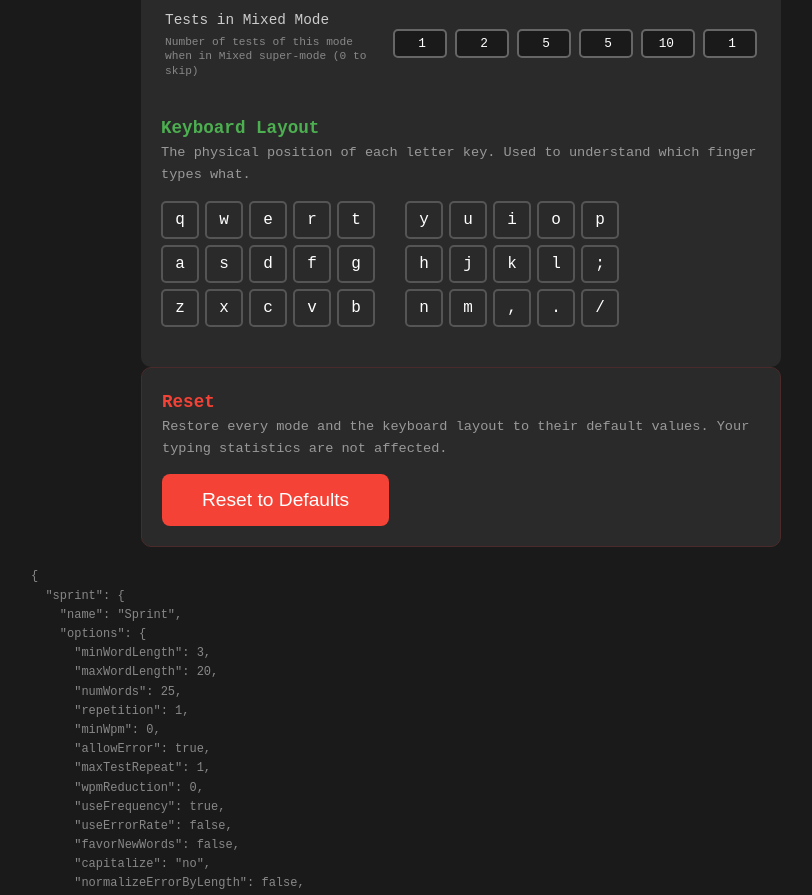
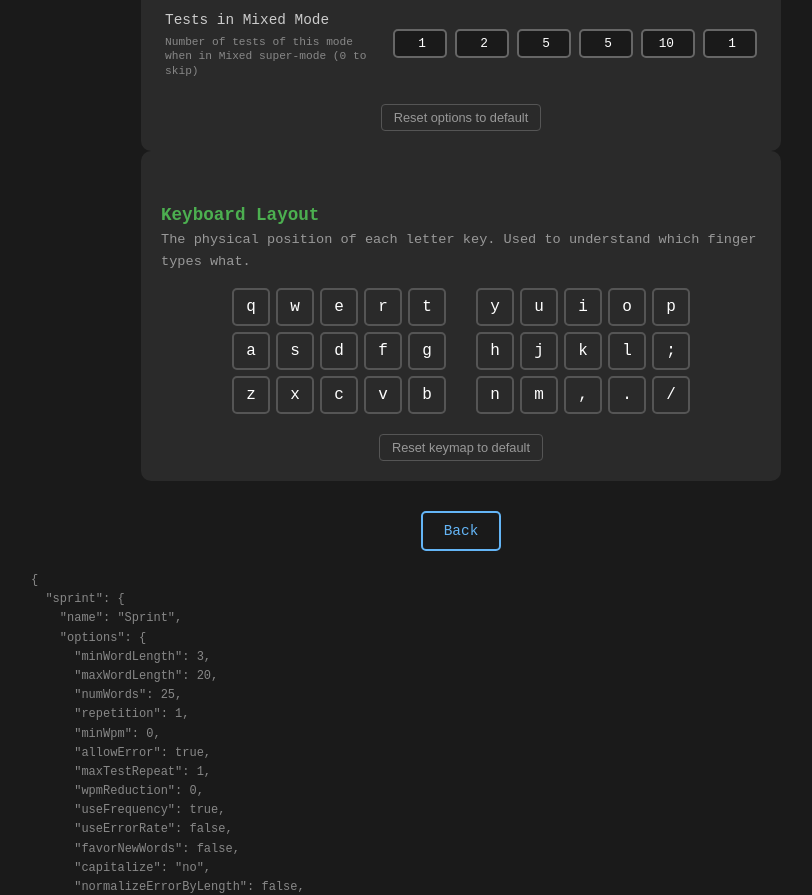
Before and after one commit to bastientalgorn/SnailType, a plain HTML site: page options.html in a window 1280 px wide. Shown: the part 1089-1984 px from the top of the page, without its empty margins (179-991 px from the left). Drawn offline with Linux system fonts and the light colour scheme.

Commit message:
Split options and keymap resets, center keymap, add footer back link

```diff
--- a/options.html
+++ b/options.html
@@ -17,17 +17,24 @@
         <main>
             <section class="stats-section options-compact">
                 <div id="modes-table-container"></div>
+                <div class="reset-row">
+                    <button id="reset-options-btn" class="reset-small-btn">Reset options to default</button>
+                </div>
+            </section>
+
+            <section class="stats-section options-compact">
                 <h2 class="keymap-heading">Keyboard Layout</h2>
                 <p class="section-hint">The physical position of each letter key. Used to understand which finger types what.</p>
                 <div id="keymap-grid" class="keymap-grid"></div>
                 <p id="keymap-warning" class="keymap-warning"></p>
+                <div class="reset-row">
+                    <button id="reset-keymap-btn" class="reset-small-btn">Reset keymap to default</button>
+                </div>
             </section>
 
-            <section class="stats-section options-compact danger-section">
-                <h2 class="keymap-heading">Reset</h2>
-                <p class="section-hint">Restore every mode and the keyboard layout to their default values. Your typing statistics are not affected.</p>
-                <button id="reset-btn" class="clear-btn">Reset to Defaults</button>
-            </section>
+            <div class="options-footer">
+                <a href="index.html" class="info-link">Back</a>
+            </div>
 
             <pre id="debug-output" style="color: #888; font-size: 0.75rem; margin-top: 20px; white-space: pre-wrap; word-break: break-all;"></pre>
         </main>
--- a/options.js
+++ b/options.js
@@ -311,18 +311,28 @@ async function init() {
         console.error('Options init error:', e);
     }
 
-    document.getElementById('reset-btn').addEventListener('click', async () => {
+    document.getElementById('reset-options-btn').addEventListener('click', async () => {
         const ok = window.confirm(
-            'Reset all options and the keyboard layout to their default values?\n\n' +
-            'Your typing statistics will not be affected.'
+            'Reset all mode options to their default values?\n\n' +
+            'The keyboard layout and your typing statistics are not affected.'
         );
         if (!ok) return;
 
         await saveModes(JSON.parse(JSON.stringify(DEFAULT_MODES)));
+        await buildTable();
+        showToast('Options reset to default');
+    });
+
+    document.getElementById('reset-keymap-btn').addEventListener('click', async () => {
+        const ok = window.confirm(
+            'Reset the keyboard layout to QWERTY?\n\n' +
+            'Your mode options and typing statistics are not affected.'
+        );
+        if (!ok) return;
+
         await saveKeymap(JSON.parse(JSON.stringify(DEFAULT_KEYMAP)));
-        await buildTable();
         await buildKeymap();
-        showToast('Options reset!');
+        showToast('Keymap reset to default');
     });
 }
 
--- a/styles.css
+++ b/styles.css
@@ -506,6 +506,7 @@ main {
 .keymap-grid {
     display: flex;
     flex-direction: column;
+    align-items: center;
     gap: 6px;
     margin-bottom: 20px;
 }
@@ -547,26 +548,46 @@ main {
     font-size: 0.85rem;
     font-family: 'Courier New', monospace;
     margin: -10px 0 20px 0;
+    text-align: center;
 }
 
 .keymap-warning.visible {
     display: block;
 }
 
+/* Small, low-emphasis reset buttons at the end of each section */
+.reset-row {
+    display: flex;
+    justify-content: center;
+    margin-top: 20px;
+}
+
+.reset-small-btn {
+    background-color: transparent;
+    color: #999;
+    border: 1px solid #555;
+    border-radius: 4px;
+    padding: 5px 12px;
+    font-size: 0.8rem;
+    cursor: pointer;
+    transition: all 0.2s;
+}
+
+.reset-small-btn:hover {
+    border-color: #f44336;
+    color: #f44336;
+}
+
+/* Back link repeated at the end of the options page */
+.options-footer {
+    display: flex;
+    justify-content: center;
+    margin-top: 30px;
+}
+
 /* Gap between the left and right hands */
 .keymap-key.keymap-gap {
     margin-left: 24px;
-}
-
-/* Reset section, kept visually separate from the editable options */
-.danger-section {
-    margin-top: 30px;
-    border: 1px solid #4a2a2a;
-}
-
-.danger-section .keymap-heading {
-    color: #f44336;
-    margin-top: 0;
 }
 
 /* Options page styles */
@@ -653,13 +674,6 @@ input[type="number"].mode-input {
 select.mode-input {
     text-align: right;
     text-align-last: right;
-}
-
-.options-buttons {
-    display: flex;
-    gap: 15px;
-    justify-content: center;
-    margin-top: 20px;
 }
 
 .export-section {
```
